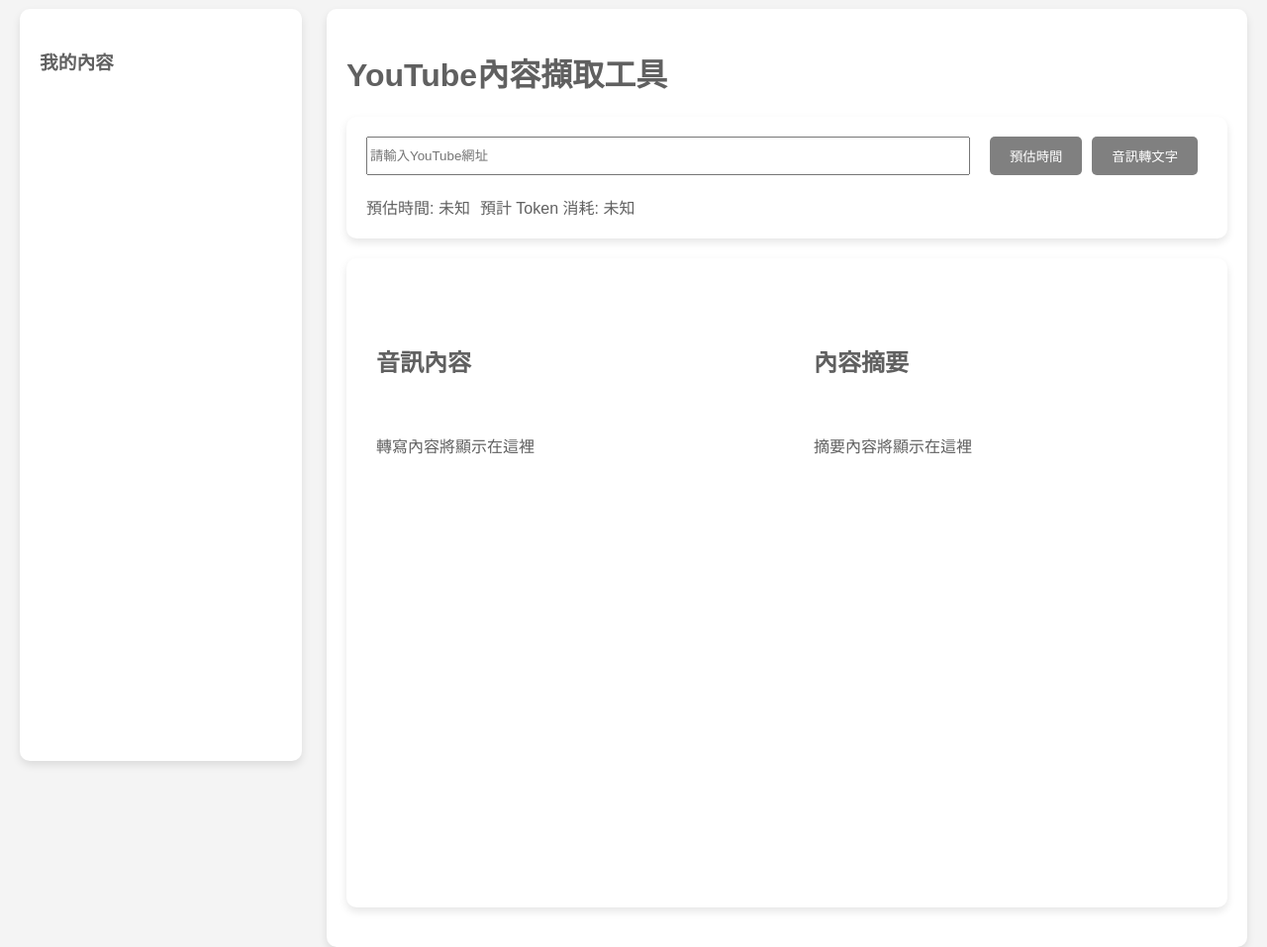
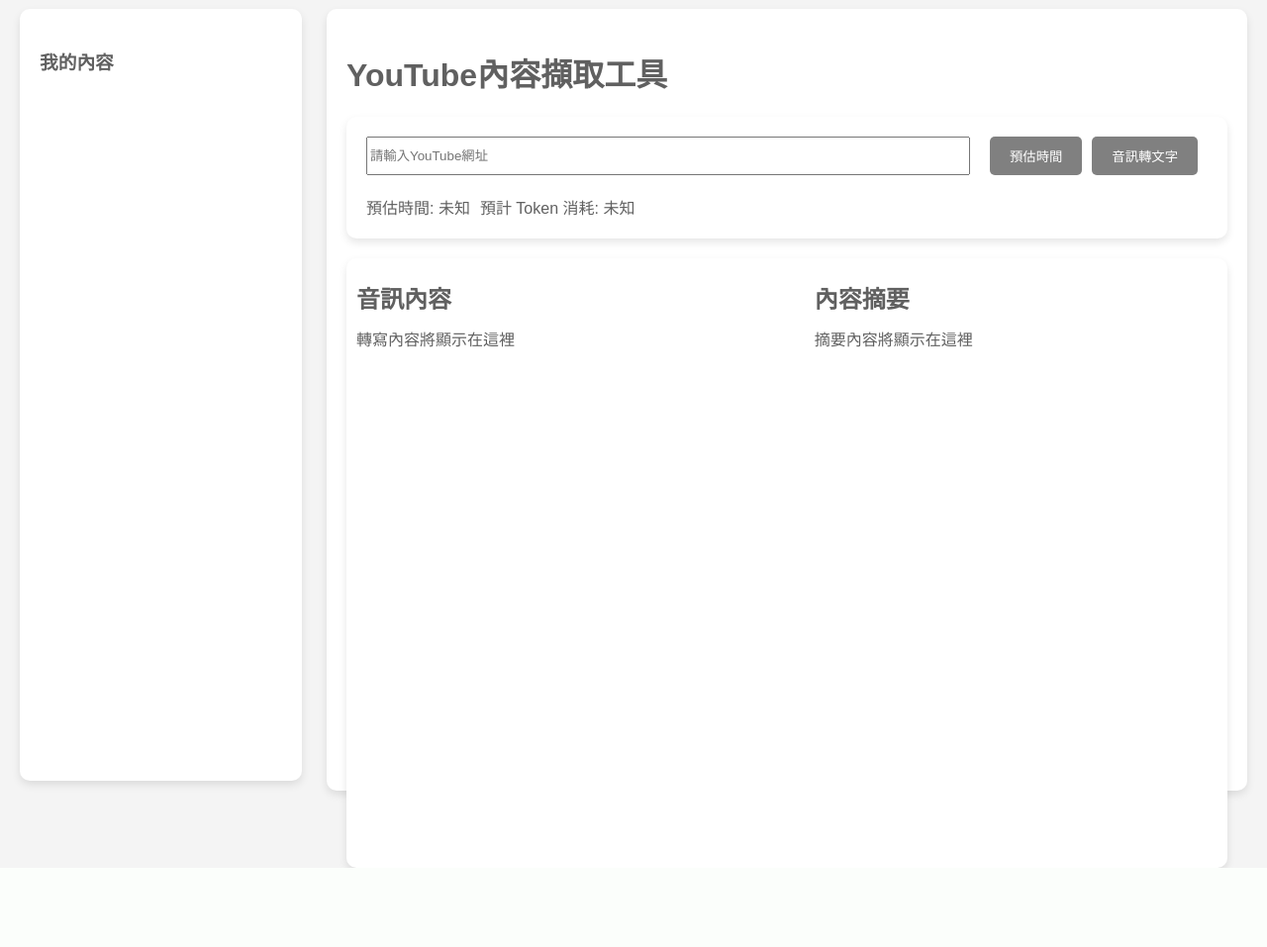
Before and after one commit to wahao888/professor-x, a Flask app: template templates/index.html in a window 1280 px wide. Shown: the part 88-1045 px from the top of the page at 99% size. After the commit the page ends 965 px from the top, so only its background shows below. Run offline with Flask 3, Linux system fonts and the light colour scheme; the template is opened without the code that fills it, so the values that code supplies are empty.

Commit message:
調整版面

```diff
--- a/templates/index.html
+++ b/templates/index.html
@@ -54,8 +54,6 @@
             display: flex;
             justify-content: space-between;
             height: 100vh;
-            align-items: flex-start; /* 對齊容器內的子項目頂部 */
-            justify-content: space-between; /* 分散對齊子項目 */
         }
         .list-container, .transcription-container {
           margin-top: 10px;
@@ -68,7 +66,7 @@
             padding: 20px;
         }
         #progressBar {
-            width: 100%;
+            width: 90%;
             background-color: #ddd;
             text-align: center;
             padding: 10px;
@@ -84,13 +82,11 @@
             background-color: #ffffff; /* 純白背景 */
             box-shadow: 0 4px 8px rgba(0, 0, 0, 0.1); /* 添加陰影 */
             border-radius: 10px; /* 圓角 */
-            margin-bottom: 20px;
         }
 
         .content-container {
             display: flex;
             justify-content: space-between;
-            padding: 20px;
             min-height: 77vh;
             background-color: #ffffff; /* 純白背景 */
             box-shadow: 0 4px 8px rgba(0, 0, 0, 0.1); /* 添加陰影 */
@@ -100,8 +96,11 @@
         .content-container > div {
             width: 48%;
             padding: 10px;
-            white-space: pre-wrap;
         }
+        .content-container h2 {
+          margin-top: 0.5em;  /* 根據需要調整上邊距 */
+          margin-bottom: 0.5em;  /* 根據需要調整下邊距 */
+      }
         .list-container {
             display: flex;
             flex-direction: column; /* 使子元素垂直排列 */
@@ -147,13 +146,11 @@
         #transcriptionList {
             width: 23%;
             float: left;
-            padding: 20px;
             box-sizing: border-box;
         }
         #transcriptionContent {
             width: 75%;
             float: right;
-            padding: 20px;
             box-sizing: border-box;
 
         }
@@ -230,11 +227,11 @@
         <div class="content-container">
           <div id="transcription-section" style="margin-right: 2%">
             <h2>音訊內容</h2>
-            <div id="transcription">轉寫內容將顯示在這裡</div>
+            <div id="transcription" style="white-space:pre-wrap;">轉寫內容將顯示在這裡</div>
           </div>
           <div id="summary-section" style="margin-left: 2%">
             <h2>內容摘要</h2>
-            <div id="summary">摘要內容將顯示在這裡</div>
+            <div id="summary" style="white-space:pre-wrap;">摘要內容將顯示在這裡</div>
           </div>
         </div>
       </div>
```
